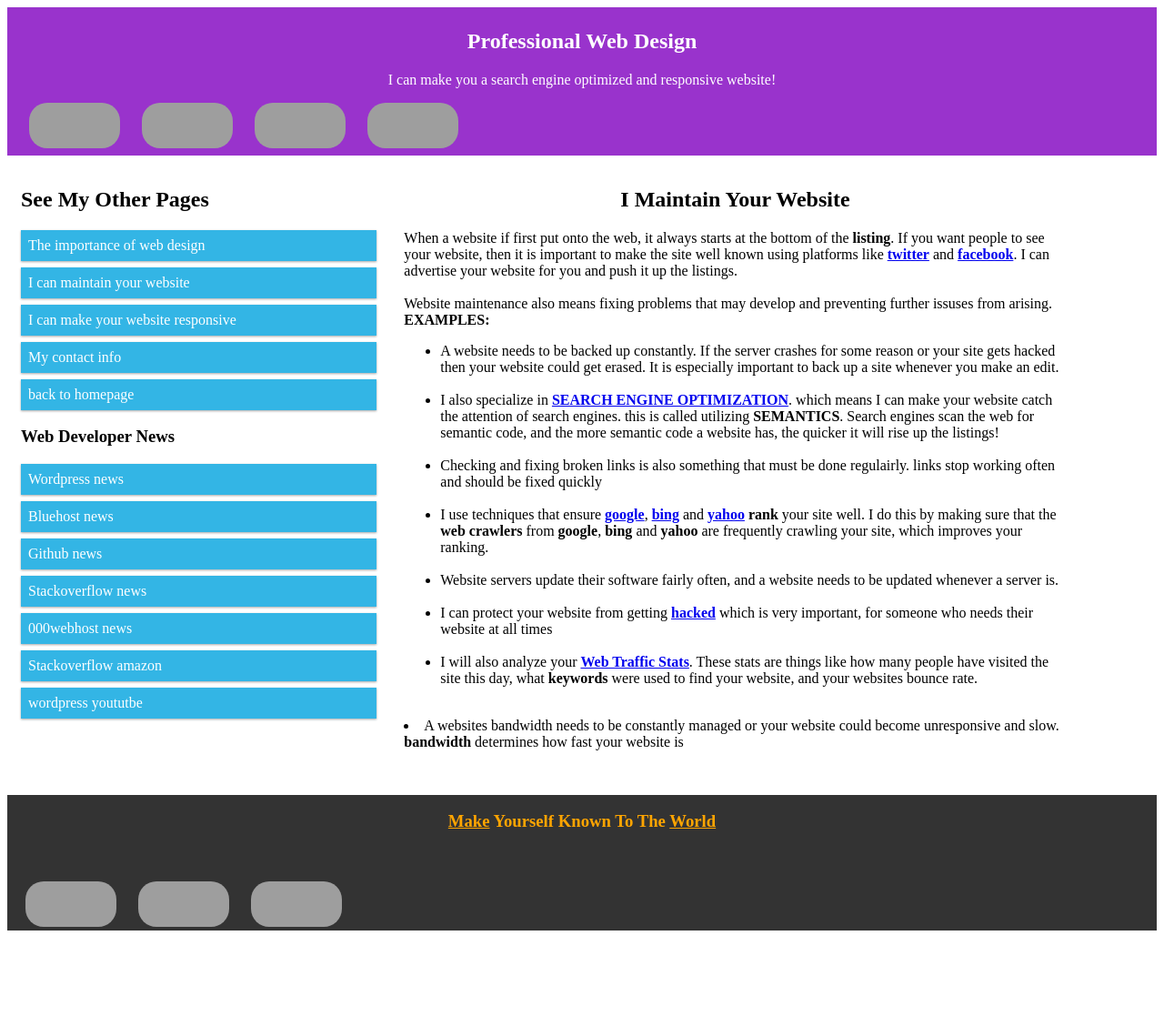
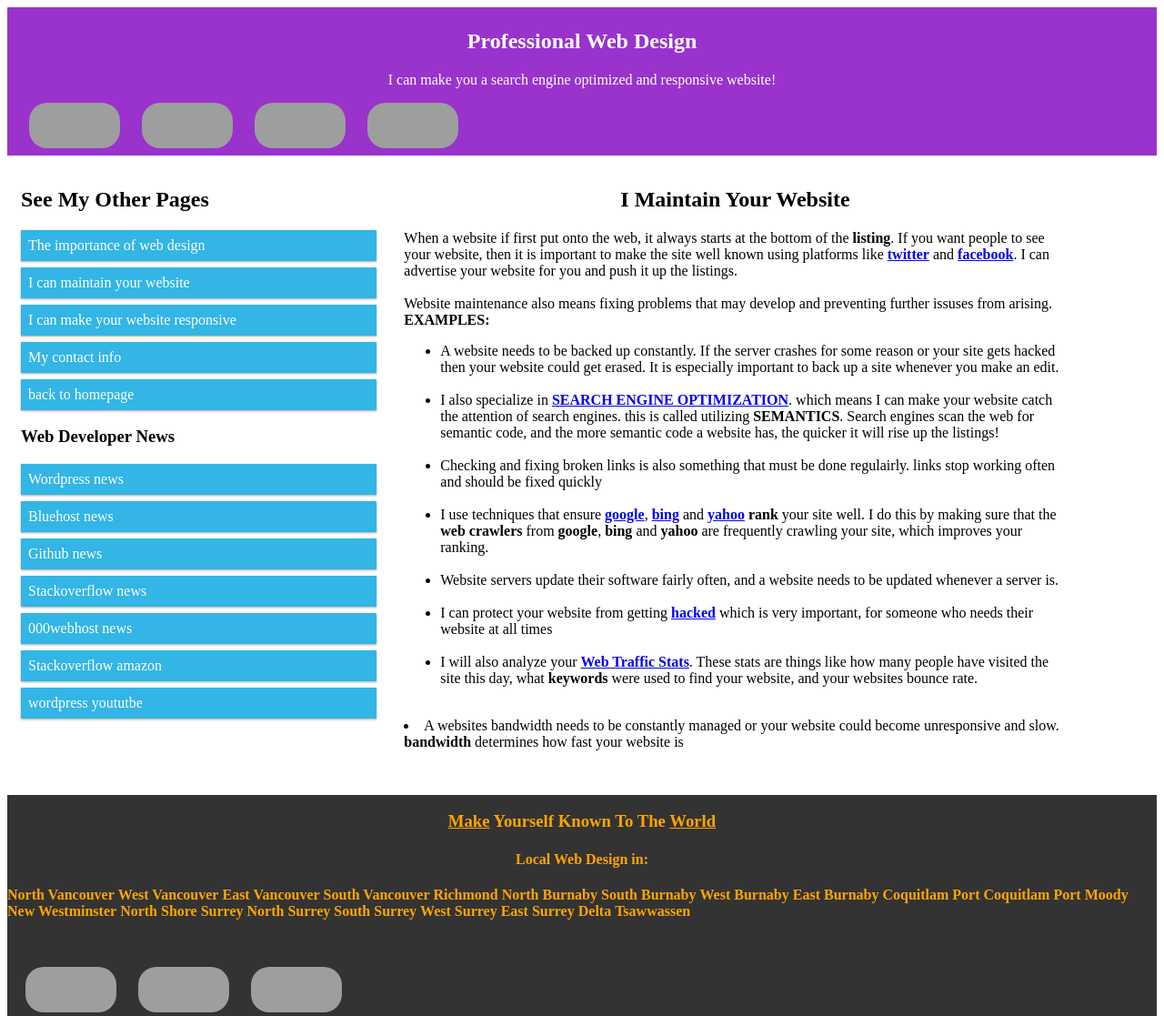
Before and after one commit to kogamikirito/kogamikirito.github.io, a Jekyll site: the page maintain/index.html, which Jekyll copies as it is, in a window 1280 px wide, cut to the strip 0-1117 px from the top of the page. Shown: the whole strip at 91% size. Built offline with Jekyll 4.4.1, drawn with Linux system fonts in a browser that asks for light colours; before the commit the page ends 1023 px from its top, so only the background shows below that; grey boxes are pictures that could not be loaded.

Commit message:
added keywords

```diff
--- a/maintain/index.html
+++ b/maintain/index.html
@@ -284,7 +284,28 @@ should be fixed quickly</li>
  <h3 style="color:orange;" class="benter"bn><a href="https://www.yahoo.com" target="_blank" class="rice">Make</a>
      Yourself Known To The <a href="https://www.reddit.com" target="_blank" class="rice">World</a></h3>
 
-
+<h4 style="color:orange;text-align:center;">Local Web Design in:</h4>
+<p class="is" style="color:orange;"><strong>North Vancouver</strong>
+<strong>West Vancouver</strong>
+<strong>East Vancouver</strong>
+<strong>South Vancouver</strong>
+<strong>Richmond</strong>
+<strong>North Burnaby</strong>
+<strong>South Burnaby</strong>
+<strong>West Burnaby</strong>
+<strong>East Burnaby</strong>
+<strong>Coquitlam</strong>
+<strong>Port Coquitlam</strong>
+<strong>Port Moody</strong>
+<strong>New Westminster</strong>
+ <strong>North Shore</strong>
+ <strong>Surrey</strong>
+ <strong>North Surrey</strong>
+ <strong>South Surrey</strong>
+ <strong>West Surrey</strong>
+ <strong>East Surrey</strong>
+ <strong>Delta</strong>
+ <strong>Tsawwassen</strong></p>
 <br>
 <br>
 
```
